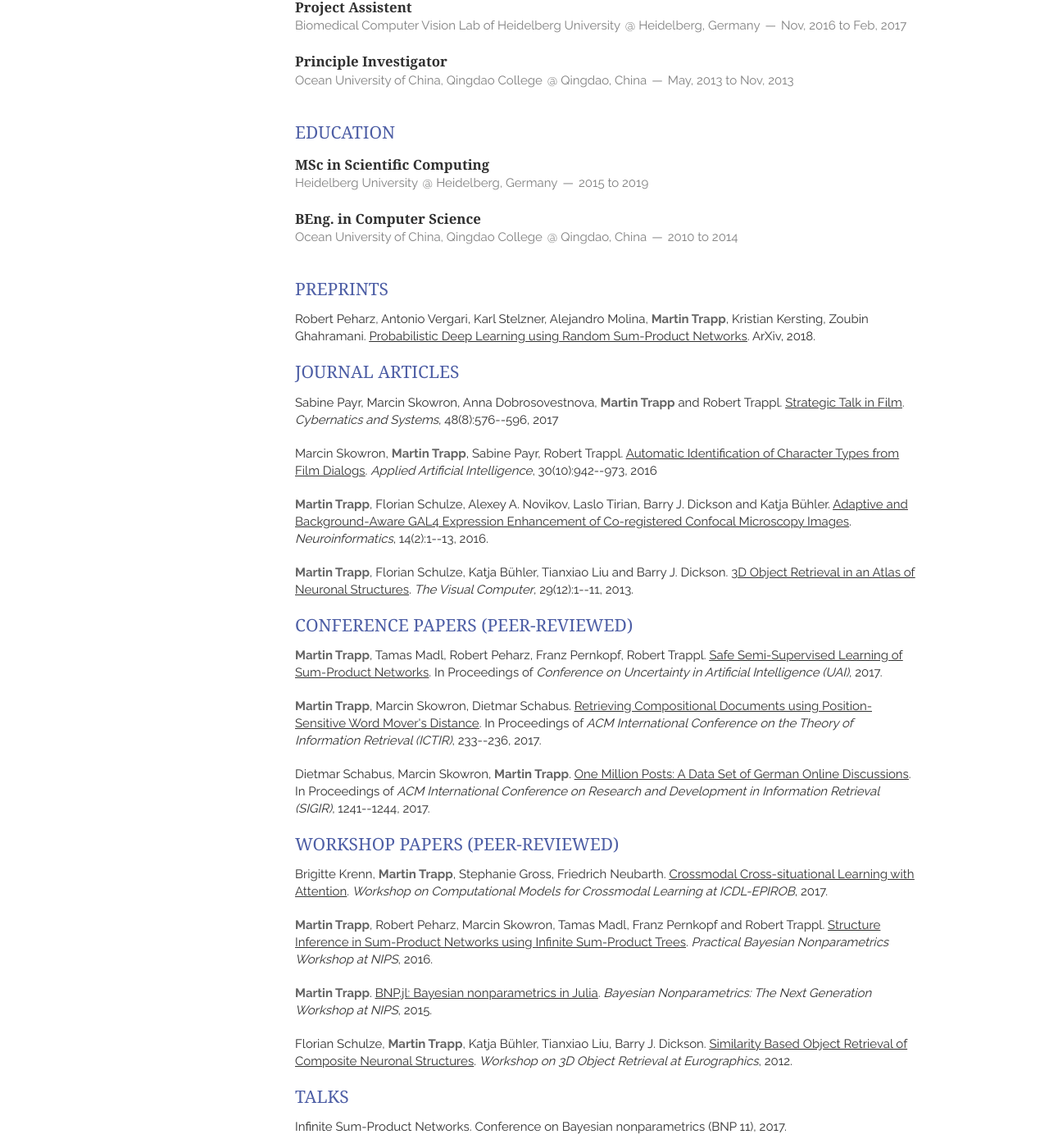
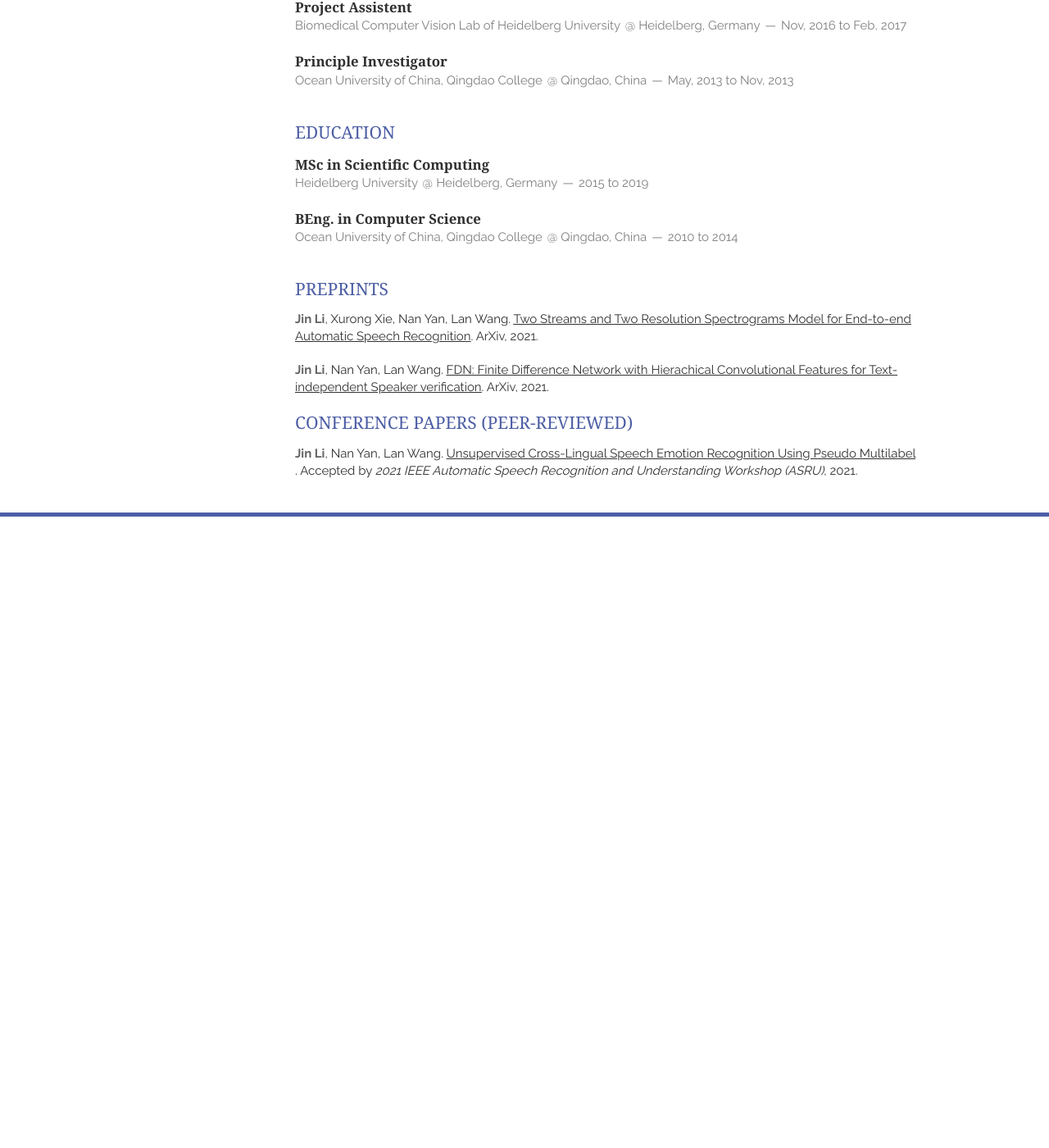
Before and after one commit to happyjin/happyjin.github.io, a Jekyll site: the page built from index.html, in a window 1280 px wide and 1400 px high, scrolled down 498 px. Shown: the whole window at 82% size. Built offline with Jekyll 4.4.1, drawn with Linux system fonts in a browser that asks for light colours; nearby versions of some CDN libraries; Markdown is read by kramdown in place of the engine named in the settings; the list of posts is cut into pages by our own code; after the commit the page ends 1128 px from its top, so only the background shows below that; some of the changed text lies outside the part shown.

Commit message:
Update publications.html

```diff
--- a/_includes/publications.html
+++ b/_includes/publications.html
@@ -2,34 +2,19 @@
 
 	<h1>Preprints</h1>
 	<article>
-        <p>Robert Peharz, Antonio Vergari, Karl Stelzner, Alejandro Molina, <em>Martin Trapp</em>, Kristian Kersting, Zoubin Ghahramani. <a href="https://arxiv.org/abs/1806.01910"><span style="text-decoration: underline;">Probabilistic Deep Learning using Random Sum-Product Networks</span></a>. ArXiv, 2018.</p>
-	</article>
-
-    <h1>Journal Articles</h1>
-    <article>
-        <p>Sabine Payr, Marcin Skowron, Anna Dobrosovestnova, <em>Martin Trapp</em> and Robert Trappl. <a href="ihttps://doi.org/10.1080/01969722.2017.1407282"><span style="text-decoration: underline;">Strategic Talk in Film</span></a>. <span style="font-style: italic;">Cybernatics and Systems</span>, 48(8):576--596, 2017</p>
-	</article>
-        <article>
-        <p>Marcin Skowron, <em>Martin Trapp</em>, Sabine Payr, Robert Trappl. <a href="http://www.tandfonline.com/doi/pdf/10.1080/08839514.2017.1289311"><span style="text-decoration: underline;">Automatic Identification of Character Types from Film Dialogs</span></a>. <span style="font-style: italic;">Applied Artificial Intelligence</span>, 30(10):942--973, 2016</p>
-	</article>
-        <article>
-        <p><em>Martin Trapp</em>, Florian Schulze, Alexey A. Novikov, Laslo Tirian, Barry J. Dickson and Katja B&uuml;hler. <a href="http://dx.doi.org/10.1007/s12021-015-9289-y"><span style="text-decoration: underline;">Adaptive and Background-Aware GAL4 Expression Enhancement of Co-registered Confocal Microscopy Images</span></a>. <span style="font-style: italic;">Neuroinformatics</span>, 14(2):1--13, 2016.</p>
+        <p><em>Jin Li</em>, Xurong Xie, Nan Yan, Lan Wang. <a href="https://arxiv.org/abs/2108.07980"><span style="text-decoration: underline;">Two Streams and Two Resolution Spectrograms Model for End-to-end Automatic Speech Recognition</span></a>. ArXiv, 2021.</p>
 	</article>
 	<article>
-        <p><em>Martin Trapp</em>, Florian Schulze, Katja B&uuml;hler, Tianxiao Liu and Barry J. Dickson. <a href="http://link.springer.com/article/10.1007%2Fs00371-013-0871-8"><span style="text-decoration: underline;">3D Object Retrieval in an Atlas of Neuronal Structures</span></a>. <span style="font-style: italic;">The Visual Computer</span>, 29(12):1--11, 2013.</p>
+        <p><em>Jin Li</em>, Nan Yan, Lan Wang. <a href="https://arxiv.org/abs/2108.07974"><span style="text-decoration: underline;">FDN: Finite Difference Network with Hierachical Convolutional Features for Text-independent Speaker verification</span></a>. ArXiv, 2021.</p>
 	</article>
 
     <h1>Conference Papers (Peer-Reviewed)</h1>
 	<article>
-        <p><em>Martin Trapp</em>, Tamas Madl, Robert Peharz, Franz Pernkopf, Robert Trappl. <a href="http://auai.org/uai2017/proceedings/papers/108.pdf"><span style="text-decoration: underline;">Safe Semi-Supervised Learning of Sum-Product Networks</span></a>. In Proceedings of <span style="font-style: italic;">Conference on Uncertainty in Artificial Intelligence (UAI)</span>, 2017.</p>
-	</article>
-    	<article>
-        <p><em>Martin Trapp</em>, Marcin Skowron, Dietmar Schabus. <a href="https://dl.acm.org/citation.cfm?id=3121084&CFID=814382275&CFTOKEN=38449639"><span style="text-decoration: underline;">Retrieving Compositional Documents using Position-Sensitive Word Mover's Distance</span></a>. In Proceedings of <span style="font-style: italic;">ACM International Conference on the Theory of Information Retrieval (ICTIR)</span>, 233--236, 2017.</p>
-	</article>
-    	<article>
-        <p>Dietmar Schabus, Marcin Skowron, <em>Martin Trapp</em>. <a href="https://dl.acm.org/citation.cfm?id=3080711"><span style="text-decoration: underline;">One Million Posts: A Data Set of German Online Discussions</span></a>. In Proceedings of <span style="font-style: italic;">ACM International Conference on Research and Development in Information Retrieval (SIGIR)</span>, 1241--1244, 2017.</p>
+        <p><em>Jin Li</em>, Nan Yan, Lan Wang. <span style="text-decoration: underline;">Unsupervised Cross-Lingual Speech Emotion Recognition Using Pseudo Multilabel </span>. Accepted by <span style="font-style: italic;">2021 IEEE Automatic Speech Recognition and Understanding Workshop
+(ASRU)</span>, 2021.</p>
 	</article>
 
+<!--
     <h1>Workshop Papers (Peer-Reviewed)</h1>
 	<article>
 	<p>Brigitte Krenn, <em>Martin Trapp</em>, Stephanie Gross, Friedrich Neubarth. <a href="https://www2.informatik.uni-hamburg.de/wtm/WorkshopCrossmodalLearning2017/papers/Krenn_Final.pdf"><span style="text-decoration: underline;">Crossmodal Cross-situational Learning with Attention</span></a>. <span style="font-style: italic;">Workshop on Computational Models for Crossmodal Learning at ICDL-EPIROB</span>, 2017.</p>
@@ -70,4 +55,5 @@
 	<article>
     	BrainNeuron - Retrieval of globally and locally similar segmented neuronal representations in Drosophila. Presented at <span style="font-style: italic;">Neurobiology of Drosophila Meeting at Cold Spring Harbor Laboratory</span>, 2013.
 	</article>
+-->
 </section>
```
